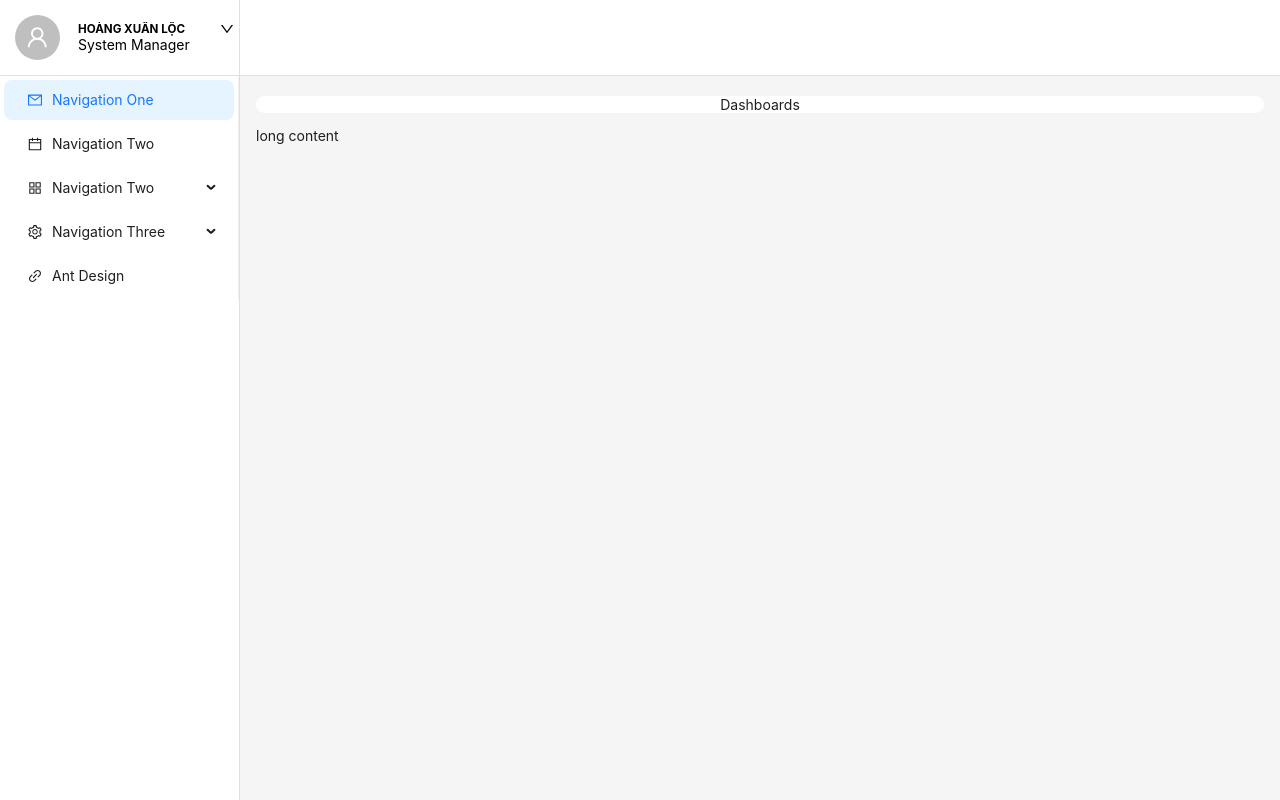
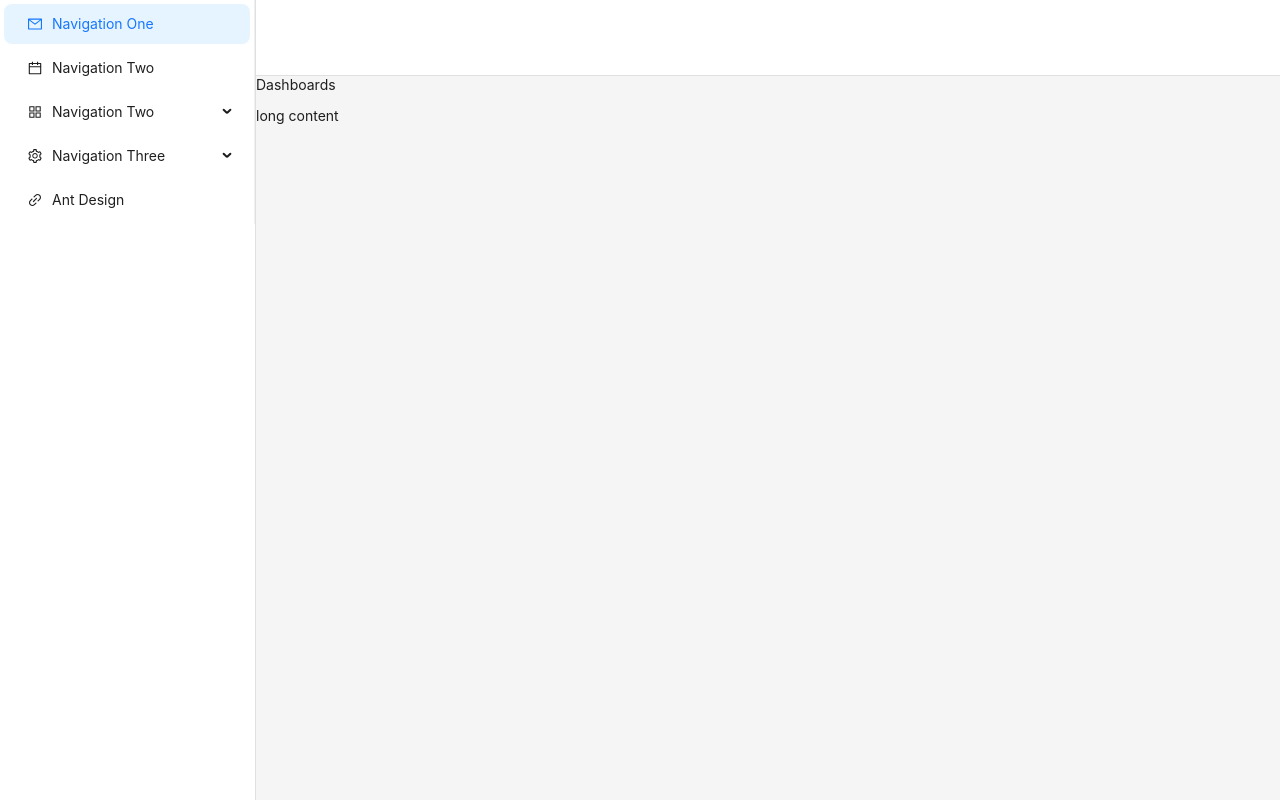
Before and after one commit to locday123/MANAGE_HOME, a React (Vite) app in the folder HOME_FRONT_END/: page / in a window 1280 px wide. Built offline with nearby package versions, Linux system fonts and the light colour scheme.

Commit message:
06/06/03 Start 3

```diff
--- a/HOME_FRONT_END/src/Admin/AdminLayout.jsx
+++ b/HOME_FRONT_END/src/Admin/AdminLayout.jsx
@@ -1,4 +1,4 @@
-import {Avatar, Dropdown, Layout, Space, theme} from "antd"
+import {Avatar, Dropdown, Layout, Space, theme, Grid} from "antd"
 import classname from "classnames/bind"
 import {
     DownOutlined,
@@ -9,50 +9,37 @@ import {
     MenuFoldOutlined,
 } from "@ant-design/icons"
 import style from "../Admin/AdminLayout.module.scss"
-import React, {useState} from "react"
+import React, {useEffect, useState} from "react"
 import MenuSider from "../Component/MenuSider/MenuSider"
 
+const {useBreakpoint} = Grid
 const {Header, Content, Sider} = Layout
 const cx = classname.bind(style)
+
 const items = [
     {label: "Tài khoản của tôi", key: "0", icon: <UserOutlined />},
     {label: "Đổi mật khẩu", key: "1", icon: <LockFilled />},
     {label: "Đăng xuất", key: "2", icon: <LogoutOutlined />},
 ]
+
 function AdminLayout({children}) {
     const [collapsed, setCollapsed] = useState(false)
-    const {
-        token: {colorBgContainer, borderRadiusLG},
-    } = theme.useToken()
+    const [reponseve, setReponseve] = useState([])
+    const screens = useBreakpoint()
+    const breakpoint = {
+        size: screens.xxl
+            ? {breakpoint: "xxl", width: "17.5rem"}
+            : screens.xl
+            ? {breakpoint: "xl", width: "16rem"}
+            : screens.lg
+            ? {breakpoint: "xl", collapsedWidth: "4rem", width: "17.5rem"}
+            : screens.md || screens.sm || screens.xs
+            ? {breakpoint: "lg", collapsedWidth: "0", width: "17.5rem"}
+            : {},
+    }
     return (
         <Layout className={cx("my-css")}>
-            <Sider
-                width={"17.5rem"}
-                collapsedWidth='0'
-                onBreakpoint={(broken) => {
-                    console.log(broken)
-                }}
-                onCollapse={(collapsed, type) => {
-                    console.log(collapsed, type)
-                }}
-                className={cx("sider")}
-            >
-                <div className={cx("sider-box")}>
-                    <div className={cx("sider-user")}>
-                        <Dropdown menu={{items}} trigger={["click"]} placement='bottomRight'>
-                            <Space align='center'>
-                                <Avatar size={45} icon={<UserOutlined />} />
-                                <div className={cx("user-info")}>
-                                    <div className={cx("user-content")}>
-                                        <h5 className={cx("text-decor")}>HOÀNG XUÂN LỘC</h5>
-                                        <DownOutlined className={cx("dropdown-icon")} />
-                                    </div>
-                                    <span className={cx("text-decor")}>System Manager</span>
-                                </div>
-                            </Space>
-                        </Dropdown>
-                    </div>
-                </div>
+            <Sider {...breakpoint.size} className={cx("sider")}>
                 <MenuSider />
             </Sider>
             <Layout>
--- a/HOME_FRONT_END/src/Admin/AdminLayout.module.scss
+++ b/HOME_FRONT_END/src/Admin/AdminLayout.module.scss
@@ -1,98 +1,14 @@
 @use "./../assets//breakpoints" as *;
 
-
-
 .sider {
-    transition: 0.1slinear;
     height: 100vh;
-    position: sticky;
-    inset-inline-start: 0;
-    top: 0;
-    bottom: 0;
     scrollbar-width: thin;
     scrollbar-gutter: stable;
     background-color: white;
     border-right: 1px solid rgba(0, 0, 0, 0.12);
-
-    .sider-box {
-        border-bottom: 1px solid rgba(0, 0, 0, 0.12);
-
-        .sider-user {
-            padding: 5px;
-            margin: 10px;
-
-            .user-info {
-                margin-left: 10px;
-                transition: 0.2s;
-            }
-
-            .user-content {
-                display: flex;
-                -webkit-box-align: center;
-                align-items: center;
-                -webkit-box-pack: justify;
-                justify-content: space-between;
-
-                .dropdown-icon {
-                    margin-left: 30px;
-                    width: 24px;
-                    display: flex;
-                    -webkit-box-align: center;
-                    align-items: center;
-                    -webkit-box-pack: center;
-                    justify-content: center;
-                }
-            }
-        }
-    }
 }
 
 .header {
-    position: sticky;
-    top: 0;
-    padding: 0;
-    z-index: 1;
-    line-height: 76px;
-
-    .header-children {
-        height: 100%;
-        justify-content: center;
-        background: white;
-        border-bottom: 1px solid rgba(0, 0, 0, 0.12);
-    }
+    background-color: white;
+    border-bottom: 1px solid rgba(0, 0, 0, 0.12) !important;
 }
-
-.content {
-    margin: 20px 16px 0;
-    overflow: initial;
-
-    .content-children {
-        padding: 24;
-        text-align: center;
-        background: white;
-        border-radius: 24px;
-    }
-}
-
-.text-decor {
-    margin-top: 0;
-    margin-bottom: 0;
-    overflow: hidden;
-    text-overflow: ellipsis;
-    white-space: nowrap;
-}
-
-@include breakpoint(xl) {
-    .sider {
-        flex: 0 0 15rem !important;
-        max-width: 15rem !important;
-        min-width: 15rem !important;
-        width: 15rem !important;
-    }
-}
-
-@include breakpoint(lg) {
-    :global('.ant-layout-sider-collapsed') {
-        width: 4rem !important;
-    }
-}
--- a/HOME_FRONT_END/src/Component/MenuSider/MenuSider.module.scss
+++ b/HOME_FRONT_END/src/Component/MenuSider/MenuSider.module.scss
@@ -1,7 +1 @@
-@media screen and (max-width: 992px) {
-    .menu-sider {
-        width: 100%;
-        padding: 10px;
-        border-inline-end: 0;
-    }
-}
+@media screen and (max-width: 992px) {}
```
